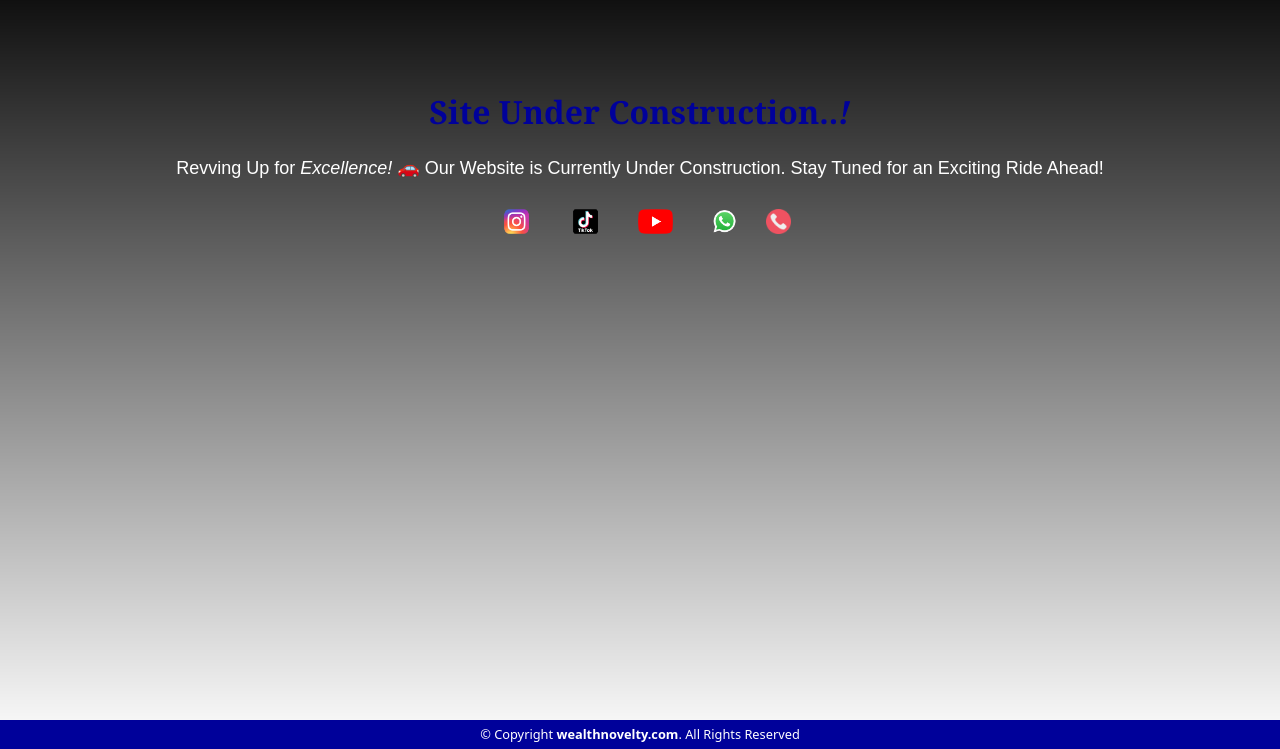
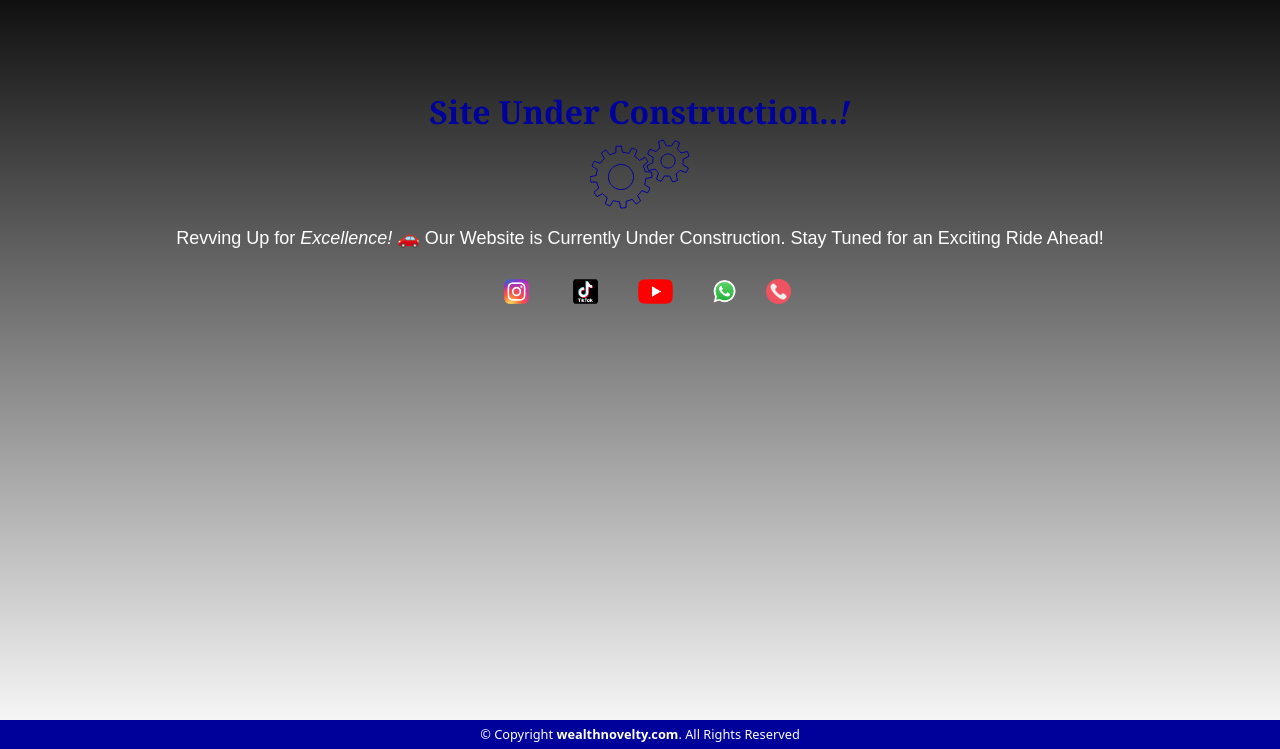
Before and after one commit to paakowamoquandoh/car-shop, a plain HTML site: page index.html in a window 1280 px wide. Shown: the part 51-800 px from the top of the page. Drawn offline with Linux system fonts and the light colour scheme.

Commit message:
app update

```diff
--- a/assets/css/main.css
+++ b/assets/css/main.css
@@ -35,13 +35,20 @@ body {
   align-self: center;
 }
 
+.sitetext{
+  display: flex;
+  align-items: center;
+  justify-content: center;
+  flex-direction: column;
+  margin-bottom: 1rem;
+}
+
 .welcomeText{
   color: #00019a;
   font-weight: bold;
   text-align: center;
   font-family: Georgia, 'Times New Roman', Times, serif;
   font-size: 2rem;
-  margin-bottom: 1.5rem;
 }
 
 .text-main {
--- a/index.html
+++ b/index.html
@@ -56,8 +56,59 @@
   </header><!-- End Header -->
 
   <div id="container">
-    <div class="">
+    <div class="sitetext">
       <h2 class="welcomeText">Site Under Construction..<i>!</i></h2>
+      <svg version="1.1" xmlns="http://www.w3.org/2000/svg" xmlns:xlink="http://www.w3.org/1999/xlink" x="0px" y="0px"
+	 width="100.001px" height="70px" viewBox="0 0 100 68">
+<g id="large">
+	<g>
+	<path d="M55.777,38.473l6.221-1.133c0.017-1.791-0.123-3.573-0.41-5.324l-6.321-0.19c-0.438-2.053-1.135-4.048-2.076-5.931
+		l4.82-4.094c-0.868-1.552-1.874-3.028-3.005-4.417l-5.569,2.999c-1.385-1.54-2.98-2.921-4.771-4.099l2.124-5.954
+		c-0.759-0.452-1.543-0.878-2.357-1.269c-0.811-0.39-1.625-0.732-2.449-1.046l-3.325,5.381c-2.038-0.665-4.113-1.052-6.183-1.174
+		L31.34,6.002c-1.792-0.02-3.571,0.119-5.32,0.406l-0.191,6.32c-2.056,0.439-4.051,1.137-5.936,2.08l-4.097-4.82
+		c-1.546,0.872-3.022,1.875-4.407,3.006l2.996,5.566c-1.54,1.384-2.925,2.985-4.104,4.778c-2.16-0.771-4.196-1.498-5.953-2.127
+		c-0.449,0.765-0.875,1.544-1.265,2.354c-0.39,0.811-0.733,1.63-1.049,2.457c1.587,0.981,3.424,2.119,5.377,3.325
+		c-0.662,2.037-1.049,4.117-1.172,6.186l-6.218,1.136c-0.021,1.789,0.12,3.566,0.407,5.321l6.32,0.188
+		c0.442,2.06,1.143,4.057,2.082,5.937l-4.818,4.095c0.872,1.549,1.873,3.026,3.009,4.412l5.563-2.998
+		c1.392,1.54,2.989,2.92,4.777,4.099l-2.121,5.954c0.756,0.446,1.538,0.871,2.348,1.258c0.813,0.394,1.633,0.739,2.462,1.05
+		l3.326-5.375c2.033,0.662,4.109,1.05,6.175,1.17l1.137,6.221c1.791,0.019,3.569-0.123,5.323-0.407l0.194-6.324
+		c2.053-0.438,4.045-1.136,5.927-2.079l4.093,4.817c1.55-0.865,3.026-1.87,4.414-2.999l-2.995-5.572
+		c1.537-1.385,2.914-2.98,4.093-4.772l5.953,2.127c0.448-0.761,0.878-1.545,1.268-2.356c0.388-0.808,0.729-1.631,1.047-2.458
+		l-5.378-3.324C55.268,42.615,55.655,40.542,55.777,38.473z M42.302,42.435c-3.002,6.243-10.495,8.872-16.737,5.866
+		c-6.244-2.999-8.872-10.493-5.867-16.736c3.002-6.244,10.495-8.873,16.736-5.869C42.676,28.698,45.306,36.19,42.302,42.435z"  fill="none" stroke="#00019a"/>    <animateTransform
+            attributeName="transform"
+            begin="0s"
+            dur="3s"
+            type="rotate"
+            from="0 31 37"
+            to="360 31 37"
+            repeatCount="indefinite"
+    </animateTransform>
+</g>
+<g id="small">
+	<path d="M93.068,19.253L99,16.31c-0.371-1.651-0.934-3.257-1.679-4.776l-6.472,1.404c-0.902-1.436-2.051-2.735-3.42-3.819
+		l2.115-6.273c-0.706-0.448-1.443-0.867-2.213-1.238c-0.774-0.371-1.559-0.685-2.351-0.958l-3.584,5.567
+		c-1.701-0.39-3.432-0.479-5.118-0.284L73.335,0c-1.652,0.367-3.256,0.931-4.776,1.672l1.404,6.47
+		c-1.439,0.899-2.744,2.047-3.835,3.419c-2.208-0.746-4.38-1.476-6.273-2.114c-0.451,0.71-0.874,1.448-1.244,2.229
+		c-0.371,0.764-0.68,1.541-0.954,2.329c1.681,1.078,3.612,2.323,5.569,3.579c-0.399,1.711-0.486,3.449-0.291,5.145
+		c-2.086,1.034-4.143,2.055-5.936,2.945c0.368,1.648,0.929,3.25,1.67,4.769c1.954-0.426,4.193-0.912,6.468-1.405
+		c0.906,1.449,2.06,2.758,3.442,3.853l-2.117,6.27c0.708,0.449,1.439,0.865,2.218,1.236c0.767,0.371,1.551,0.685,2.338,0.96
+		c1.081-1.68,2.319-3.612,3.583-5.574c1.714,0.401,3.457,0.484,5.156,0.288L82.695,42c1.651-0.371,3.252-0.931,4.773-1.676
+		c-0.425-1.952-0.912-4.194-1.404-6.473c1.439-0.902,2.744-2.057,3.835-3.436l6.273,2.11c0.444-0.7,0.856-1.43,1.225-2.197
+		c0.372-0.777,0.691-1.569,0.963-2.361l-5.568-3.586C93.181,22.677,93.269,20.939,93.068,19.253z M84.365,24.062
+		c-1.693,3.513-5.908,4.991-9.418,3.302c-3.513-1.689-4.99-5.906-3.301-9.419c1.688-3.513,5.906-4.991,9.417-3.302
+		C84.573,16.331,86.05,20.549,84.365,24.062z" fill="none" stroke="#00019a"/>
+  <animateTransform
+            attributeName="transform"
+            begin="0s"
+            dur="2s"
+            type="rotate"
+            from="0 78 21"
+            to="-360 78 21"
+            repeatCount="indefinite"
+    </animateTransform>
+</g>
+</svg>
     </div>
     <div id="main" class="item">
       <p class="text-main">Revving Up for <i>Excellence! </i>🚗 Our Website is Currently Under Construction. Stay Tuned for an Exciting Ride Ahead!</p>
```
